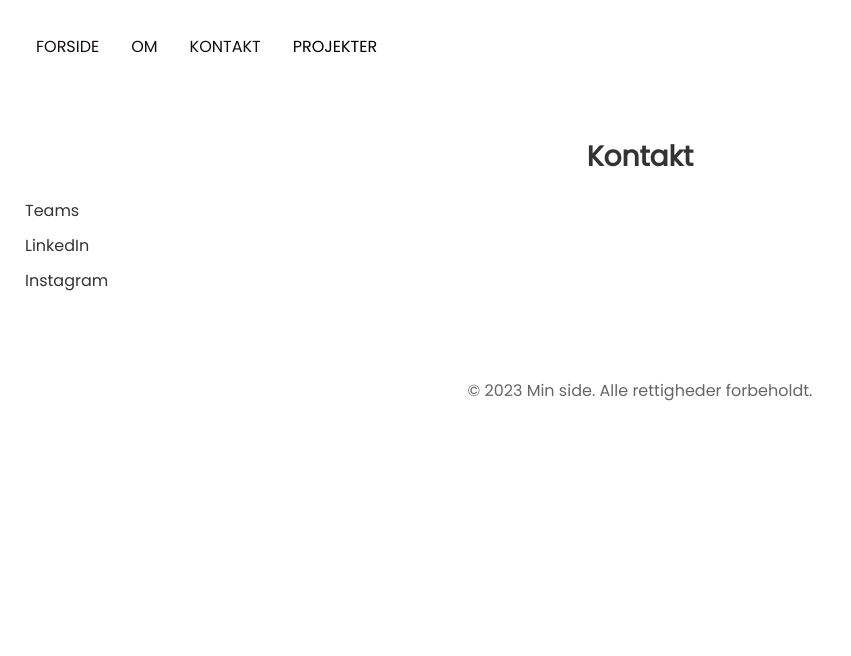
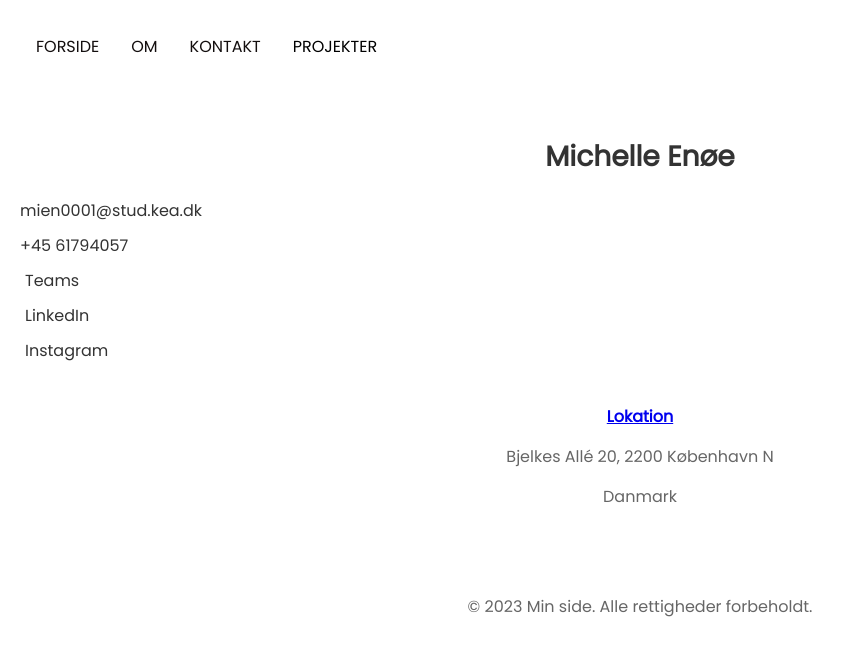
Before and after one commit to michelleenoe/mmd1a, a plain HTML site: page undersider/kontakt.html in a window 1280 px wide. Shown: the whole page, without its empty margins (0-851 px from the left). Drawn offline with Linux system fonts and the light colour scheme.

```diff
--- a/undersider/kontakt.html
+++ b/undersider/kontakt.html
@@ -31,8 +31,14 @@
 
   <main>
     <section>
-      <h2>Kontakt</h2>
+      <h2>Michelle Enøe</h2>
       <ul class="contact-links">
+        <li>
+        <a href="mailto:mien0001@stud.kea.dk">mien0001@stud.kea.dk</a>
+        </li>
+        <li>
+          <a href="tel:+4561794057">+45 61794057</a>
+          </li>
         <li>
           <a href="https://teams.microsoft.com/l/chat/0/0?users={mien0001@stud.kea.dk}">
             <i class="fa fa-comments"></i> Teams
@@ -49,7 +55,13 @@
           </a>
         </li>
       </ul>
-    </section>
+      <br>
+      <a href="https://goo.gl/maps/n1h8isBG6xe6fKjMA" target="_blank"><strong>Lokation </strong></a>
+      <p>Bjelkes Allé 20, 2200 København N</p>
+      <p>Danmark</p>
+
+
+
   </main>
 
   <footer>
```
